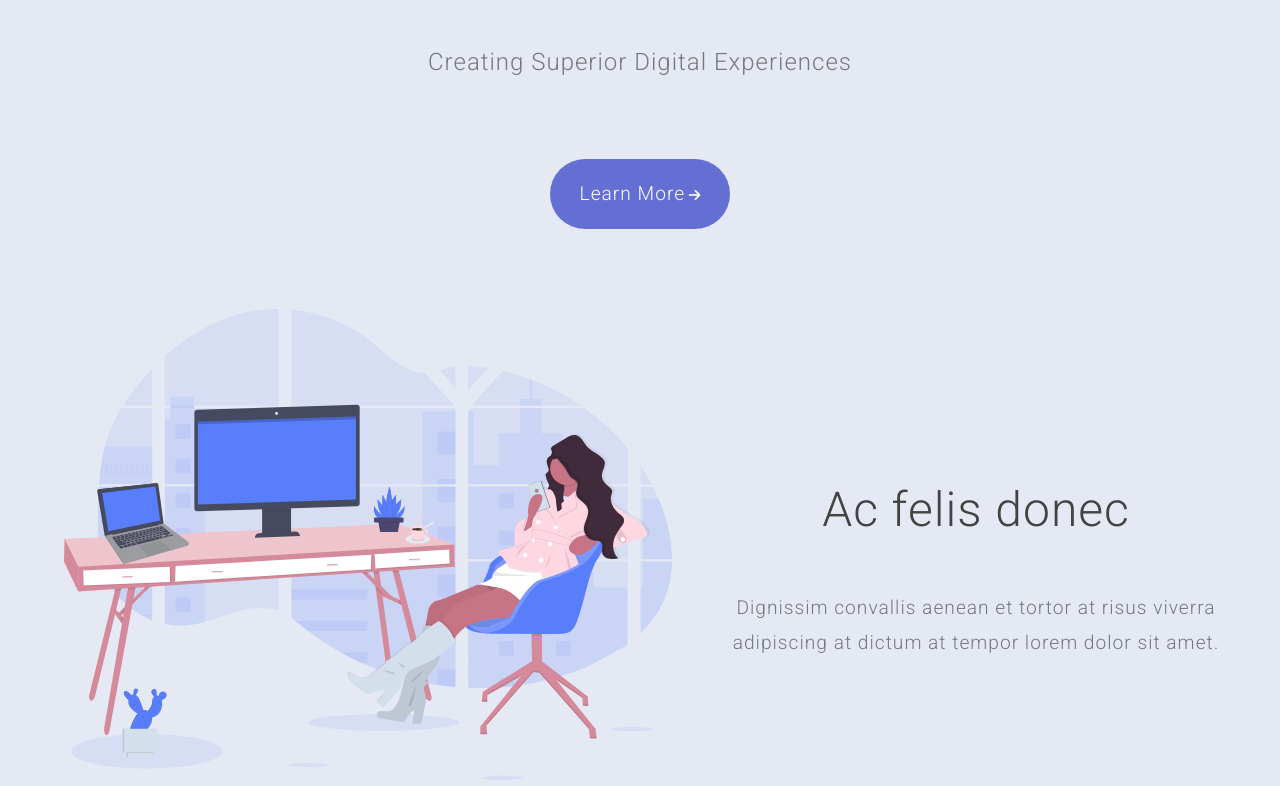
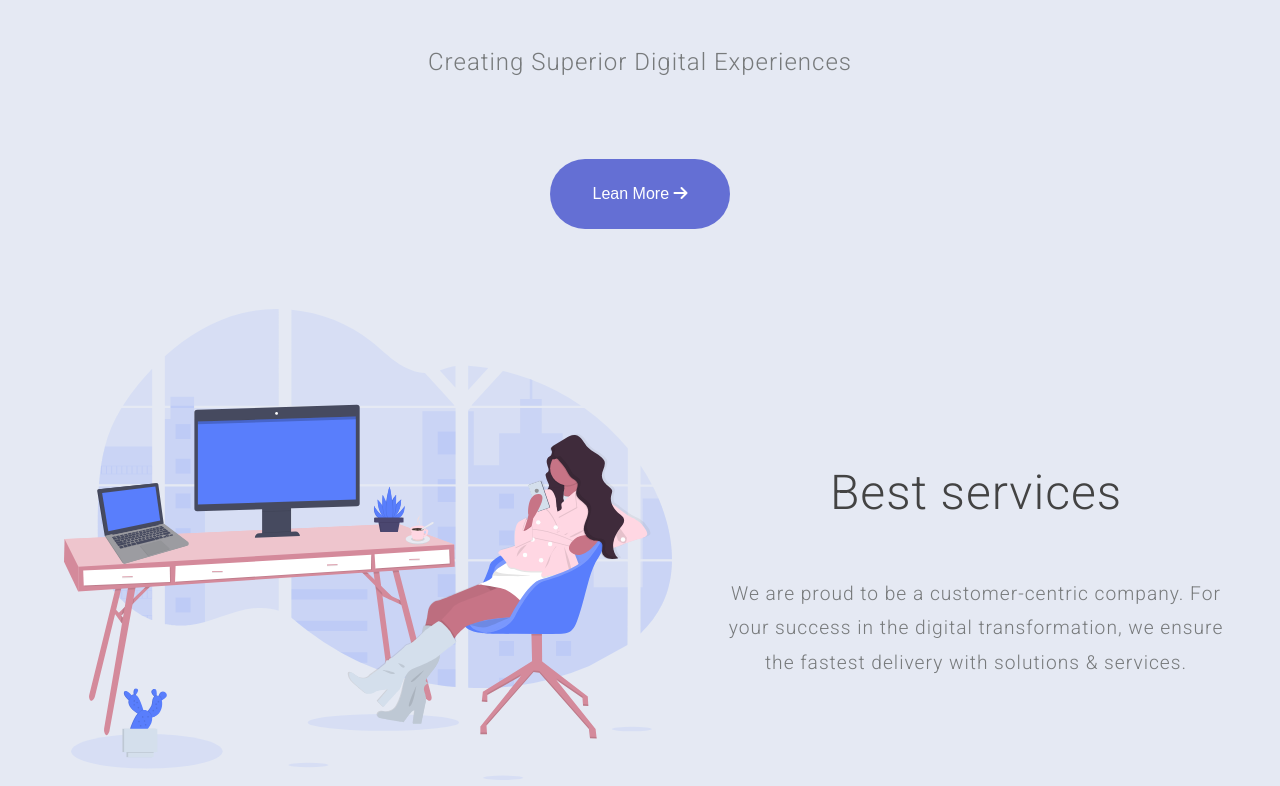
Before and after one commit to amabirbd/demo-landing-page, a website: page index.html in a window 1280 px wide. Shown: the part 534-1320 px from the top of the page. Drawn offline with Linux system fonts and the light colour scheme.

Commit message:
fix: change text and design

```diff
--- a/index.html
+++ b/index.html
@@ -19,7 +19,7 @@
 
     <div class="container">
 
-
+        <!-- hero start -->
         <div class="hero">
             <div class="hero-logo">
                 SOFTWARE SHEBA
@@ -30,22 +30,26 @@
             <div class="hero-subheading">
                 Creating Superior Digital Experiences
             </div>
+            <a href="#about-us">
             <button class="hero-button">
-                <a href="#">Learn More</a> <span><i class="fa-solid fa-arrow-right"></i></span>
+                Lean More <span><i class="fa-solid fa-arrow-right"></i></span>
             </button>
+            </a>
             <div class="hero-split">
                 <img src="image1.svg" alt="image" class="hero-image">
                 <div class="hero-split-right">
                     <div class="hero-heading-two">
-                        Ac felis donec
+                        Best services
                     </div>
                     <div class="hero-sub-heading-two">
-                        Dignissim convallis aenean et tortor at risus viverra adipiscing at dictum at tempor lorem dolor sit amet.
+                        We are proud to be a customer-centric company. For your success in the digital transformation, we ensure the fastest delivery with solutions & services.
                     </div>
                 </div>
             </div>
         </div>
+        <!-- Contact form end -->
 
+        <!-- card section start -->
         <div class="cards">
             <div class="card">
                 <div class="card-header">
@@ -82,20 +86,27 @@
                 </div>
             </div>
         </div>
+        <!-- card section end -->
 
-        <div class="second-image-container">
+
+        <!-- second image section start -->
+        <div id="about-us" class="second-image-container">
             <img src="image2.svg" alt="image" class="hero-image">
             <div class="second-image-container-left">
                 <div class="hero-heading-two">
-                    Purus sit amet
+                    Who are we?
                 </div>
                 <div class="hero-sub-heading-two">
-                    Felis donec et odio pellentesque diam. Non pulvinar neque laoreet suspendisse interdum feugiat sed nullam.
+                    We are a team of dedicated and talented bunch of people, working tirelessly to satisfy the
+                    needs of customers and providing them with best possible services and solutions.
                 </div>
             </div>
         </div>
+        <!-- second image section end -->
 
-        <div class="pricing">
+
+        <!-- pricing start -->
+        <!-- <div class="pricing">
             <div class="pricing-card">
                 <div class="pricing-header">
                     VELIT SCELERISQUE
@@ -148,8 +159,10 @@
                     </button>
                 </div>
             </div>
-        </div>
+        </div> -->
+        <!-- pricing end -->
 
+        <!-- Contact form start -->
         <div class="contact">
             <h2 class="contact-title" id="contact-us">Contact Us</h2>
             <form action="" name="contact-form"   id="contact-form" class="contact-form" netlify>
@@ -167,8 +180,10 @@
                 </div>
             </form>
         </div>
+        <!-- Contact form end -->
 
 
+        <!-- Footer start -->
         <footer class="footer">
             <div class="footer-icons">
                 <i  class="footer-icon fa-brands fa-twitter"></i>
@@ -180,6 +195,8 @@
                 © Untitled. All rights reserved.
             </div>
         </footer>
+        <!-- Footer end -->
+
     </div>
 
     <script src="https://smtpjs.com/v3/smtp.js"></script>
--- a/styles.css
+++ b/styles.css
@@ -11,6 +11,10 @@
 
 /* initial */
 
+html {
+    scroll-behavior: smooth;
+  }
+
 body, p, a, ul, li {
     margin: 0;
     padding: 0;
@@ -23,6 +27,10 @@ body, p, a, ul, li {
     color: var(--primary-text);
     font-weight: 300;
     letter-spacing: 1px;
+}
+
+button {
+    font-size: 1rem;
 }
 
 a {
@@ -110,6 +118,7 @@ li {
     color: var(--heading-text);
     padding: 3rem;
     margin: 1rem;
+    line-height: 2.5rem;
 }
 
 /* card */
```
